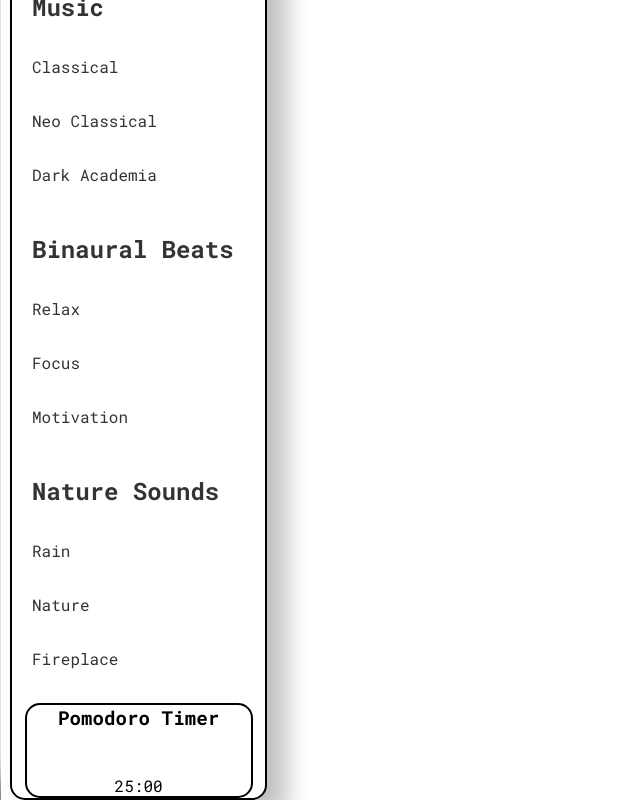
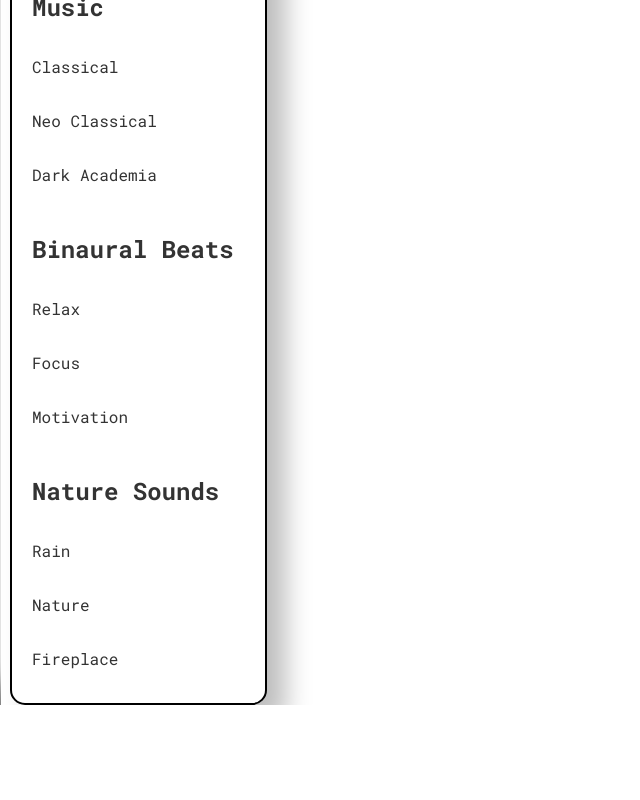
Before and after one commit to NielsLouwes/Novi_Final_Project_Focus_App, a React (Create React App) app: page /choose-music/lofi-chill in a window 1280 px wide. Shown: the part 414-1214 px from the top of the page, without its empty margins (0-640 px from the left). After the commit the page ends 1119 px from the top, so only its background shows below. Built offline with nearby package versions, Linux system fonts and the light colour scheme; no server answers.

Commit message:
removed visible countdown timer from sidebar

```diff
--- a/src/components/Sidebar.js
+++ b/src/components/Sidebar.js
@@ -100,19 +100,7 @@ export default function Sidebar({ targetDate }) {
           Fireplace
         </Link>
       </div>
-        <CountdownTimer countdownTimeStampMS={1643673600000} />
-      {/* <div className="pomo-container">
-        <button className="pomodoro" >
-          Pomodoro
-        </button>
-        <div className="pomo-break-timers">
-          <button>Short Break</button>
-          <button>Long Break</button>
-        </div>
-        <span className="timer">{minutes}</span>
-        <span className="timer">{seconds}</span>
-        <button className="start-button">Start</button>
-      </div> */}
+        {/* <CountdownTimer countdownTimeStampMS={1643673600000} /> */}
     </div>
   );
 }
```
